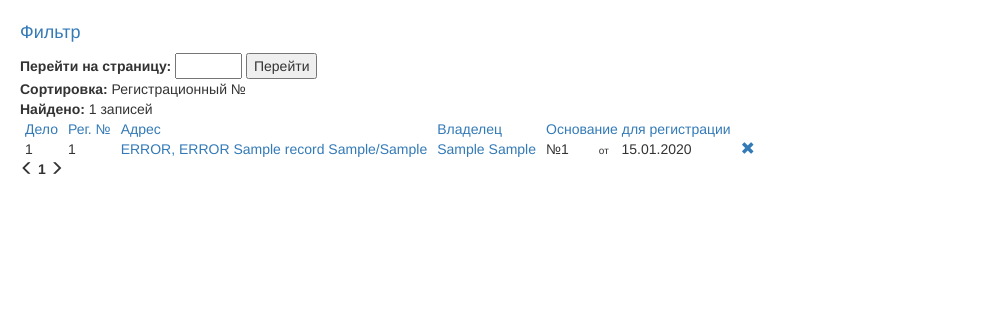
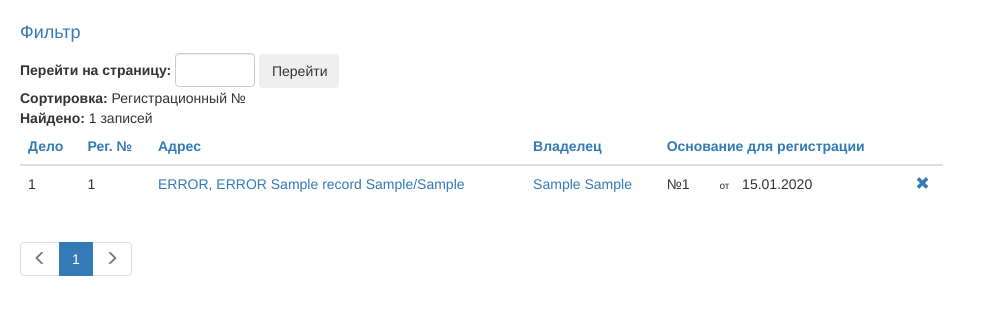
Before and after one commit to garhivelg/privatisation-py, a Flask app: page /record?order=reg_id&dir=asc in a window 1280 px wide. Shown: the part 51-366 px from the top of the page, without its empty margins (0-986 px from the left). Run offline with Flask 2, Linux system fonts and the light colour scheme; tables that the repository leaves empty hold one stand-in row (values such as "Sample post"); some libraries are stand-ins or nearby versions.

Commit message:
Pagination

```diff
--- a/src/static/css/main.css
+++ b/src/static/css/main.css
@@ -50,6 +50,11 @@ body {
     width: 405px;
 }
 
+.page-select input, .page-select select {
+    display: inline-block;
+    width: 80px;
+}
+
 .btn-toolbar {
     padding: 5px 40px 10px 40px;
 }
--- a/src/templates/record_list.html
+++ b/src/templates/record_list.html
@@ -4,8 +4,8 @@
 {% endif %}
 {% if count %}
 <div>
-  <form action="/record" method="GET">
-    <strong>Перейти на страницу:</strong> <input type="text" size="5" name="page"> <input type="submit" value="Перейти">
+  <form action="/record" method="GET" class="page-select">
+    <strong>Перейти на страницу:</strong> <input type="text" size="5" name="page" class="form-control"> <input type="submit" value="Перейти" class="btn">
   </form>
 </div>
 <div>
@@ -14,15 +14,15 @@
 <div>
   <strong>Найдено:</strong> {{ count }} записей
 </div>
-<table class="records">
+<table class="records table">
   <thead>
     <tr>
-      <td><a href="{{ links['reg_id'] }}">Дело</a></td>
-      <td><a href="{{ links['reg_id'] }}">Рег. №</a></td>
-      <td><a href="{{ links['addr'] }}">Адрес</a></td>
-      <td><a href="{{ links['owner'] }}">Владелец</a></td>
-      <td><a href="{{ links['base_id'] }}">Основание для регистрации</a></td>
-      <td>&nbsp;</td>
+      <th><a href="{{ links['reg_id'] }}">Дело</a></th>
+      <th><a href="{{ links['reg_id'] }}">Рег. №</a></th>
+      <th><a href="{{ links['addr'] }}">Адрес</a></th>
+      <th><a href="{{ links['owner'] }}">Владелец</a></th>
+      <th><a href="{{ links['base_id'] }}">Основание для регистрации</a></th>
+      <th>&nbsp;</th>
     </tr>
   </thead>
   <tbody>
@@ -46,20 +46,20 @@
     {% endfor %}
   </tbody>
 </table>
-{% if records.has_prev %}<a href="{{ url_for('list_records') }}?page={{ records.prev_num }}"><span class="glyphicon glyphicon-menu-left"></span></a>{% else %}<span class="glyphicon glyphicon-menu-left"></span>{% endif %}
-{%- for page in records.iter_pages() %}
-    {% if page %}
-      {% if page != records.page %}
-        <a href="{{ url_for('list_records') }}?page={{ page }}">{{ page }}</a>
-      {% else %}
-        <strong>{{ page }}</strong>
-      {% endif %}
-    {% else %}
-      <span class=ellipsis>…</span>
-    {% endif %}
-{%- endfor %}
-{% if records.has_next %}<a href="{{ url_for('list_records') }}?page={{ records.next_num }}"><span class="glyphicon glyphicon-menu-right"></span></a>{% else %}<span class="glyphicon glyphicon-menu-right"></span>{% endif %}
 {% else %}
 <h3>По вашему запросу ничего не найдено</h3>
 {% endif %}
+{% if records.pages %}
+<ul class="pagination">
+  <li{% if not records.has_prev %} class="disabled"{% endif %}><a href="{{ url_for('list_records') }}?page={{ records.prev_num }}"><span class="glyphicon glyphicon-menu-left"></span></a></li>
+  {%- for page in records.iter_pages() %}
+    {% if page %}
+      <li{% if page == records.page %} class="active"{% endif %}><a href="{{ url_for('list_records') }}?page={{ page }}">{{ page }}</a></li>
+    {% else %}
+      <li><span class=ellipsis>…</span></li>
+    {% endif %}
+  {%- endfor %}
+  <li{% if not records.has_next %} class="disabled"{% endif %}><a href="{{ url_for('list_records') }}?page={{ records.next_num }}"><span class="glyphicon glyphicon-menu-right"></span></a></li>
+</ul>
+{% endif %}
 {% endblock %}
```
